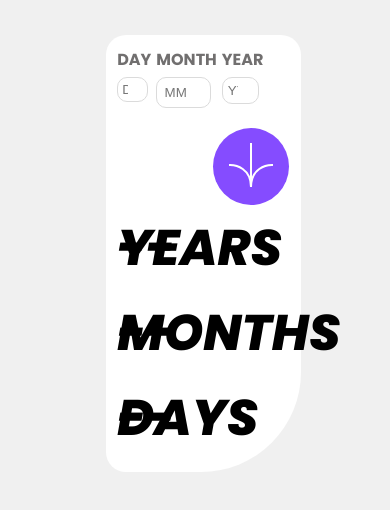
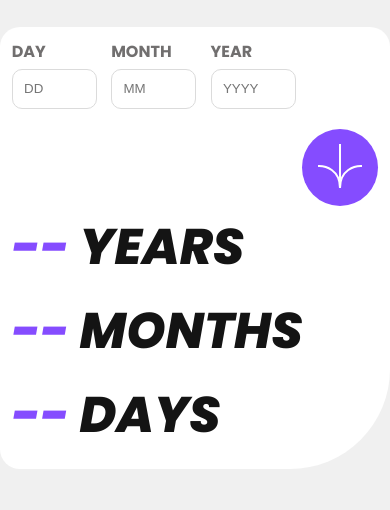
Before and after one commit to iyanu752/AGE-CALCULATOR-APP, a plain HTML site: page index.html in a window 390 px wide. Drawn offline with Linux system fonts and the light colour scheme.

Commit message:
new-feature_mobile-responsivness

```diff
--- a/style.css
+++ b/style.css
@@ -146,3 +146,34 @@ h2 {
     font-style: italic;
     line-height: 1px;
 }
+
+h2 {
+    color: hsl(259, 100%, 65%);
+}
+
+span {
+    color: hsl(0, 0%, 8%);
+}
+
+@media only screen and (max-width: 600px) {
+
+    body {
+        width: 100%;
+        margin: 0 auto;
+        overflow-x: hidden;
+    }
+
+
+
+    .box {
+        width: 100%;
+        display: flex;
+        flex-direction: column;
+        background-color: hsl(0, 0%, 100%);
+        justify-content: center;
+        margin-top: 7%;
+        border-radius: 20px 20px 100px 20px;
+        padding: 3%;
+    }
+
+}
```
